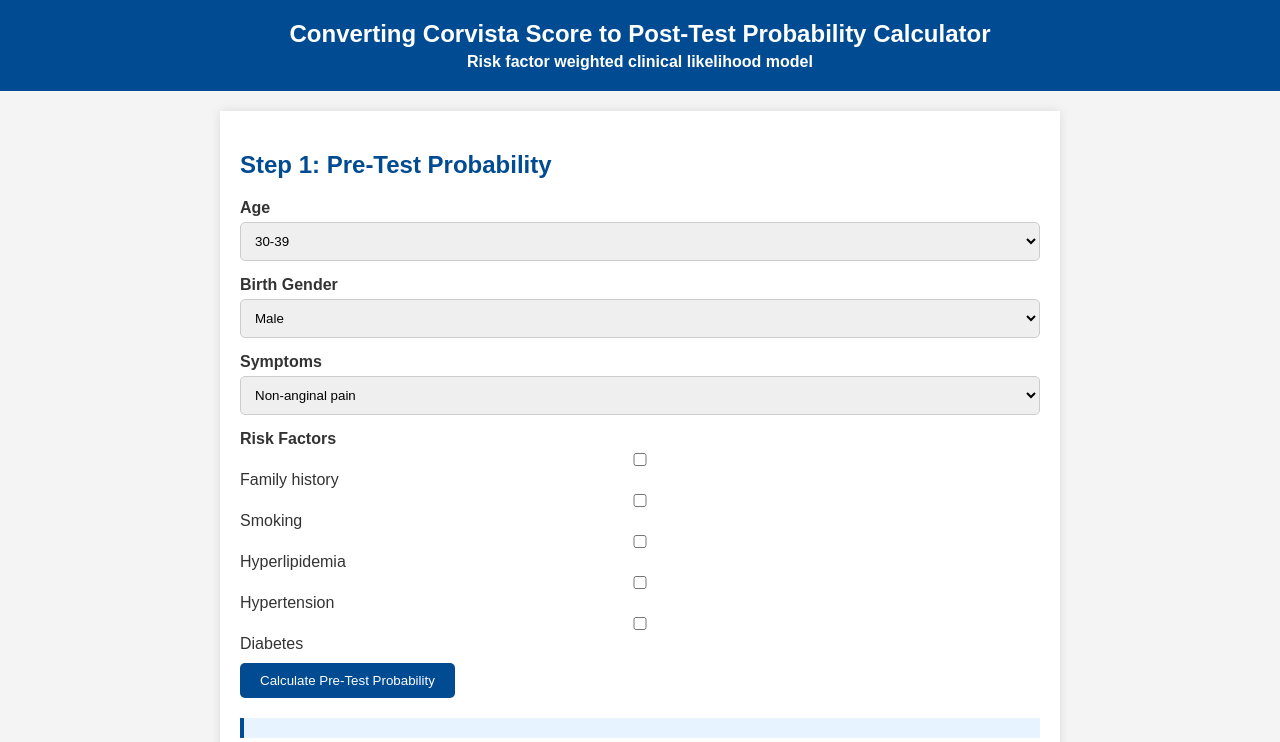
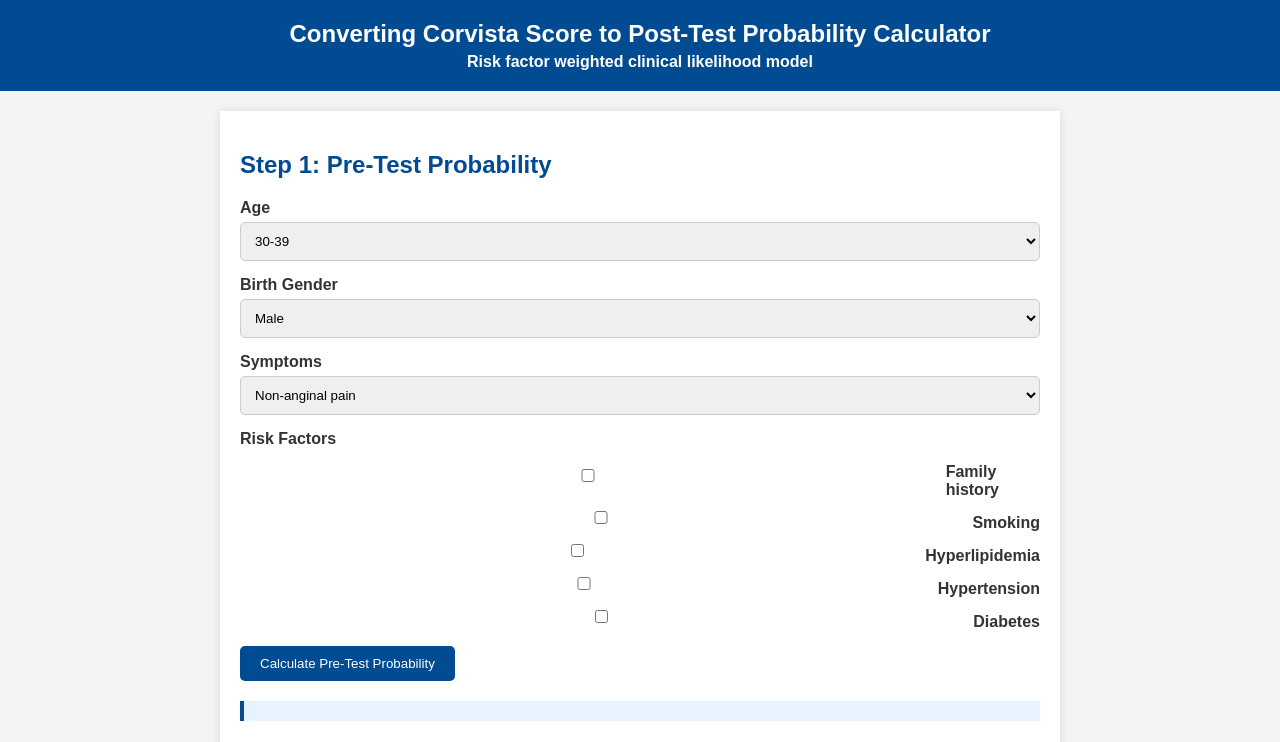
Before and after one commit to Nikhilrangaa/corvistachatbot, a plain HTML site: page index.html in a window 1280 px wide. Shown: the top 742 px of the page. Drawn offline with Linux system fonts and the light colour scheme.

Commit message:
Update index.html

```diff
--- a/index.html
+++ b/index.html
@@ -76,6 +76,14 @@
         .bold-text {
             font-weight: bold;
         }
+        .checkbox-container {
+            display: flex;
+            align-items: center;
+            margin: 5px 0;
+        }
+        .checkbox-container input {
+            margin-right: 10px;
+        }
     </style>
 </head>
 <body>
@@ -109,11 +117,26 @@
 
         <label for="riskFactors">Risk Factors</label>
         <div id="riskFactors">
-            <input type="checkbox" id="familyHistory" name="riskFactors" value="familyHistory"> Family history<br>
-            <input type="checkbox" id="smoking" name="riskFactors" value="smoking"> Smoking<br>
-            <input type="checkbox" id="hyperlipidemia" name="riskFactors" value="hyperlipidemia"> Hyperlipidemia<br>
-            <input type="checkbox" id="hypertension" name="riskFactors" value="hypertension"> Hypertension<br>
-            <input type="checkbox" id="diabetes" name="riskFactors" value="diabetes"> Diabetes<br>
+            <div class="checkbox-container">
+                <input type="checkbox" id="familyHistory" name="riskFactors" value="familyHistory">
+                <label for="familyHistory">Family history</label>
+            </div>
+            <div class="checkbox-container">
+                <input type="checkbox" id="smoking" name="riskFactors" value="smoking">
+                <label for="smoking">Smoking</label>
+            </div>
+            <div class="checkbox-container">
+                <input type="checkbox" id="hyperlipidemia" name="riskFactors" value="hyperlipidemia">
+                <label for="hyperlipidemia">Hyperlipidemia</label>
+            </div>
+            <div class="checkbox-container">
+                <input type="checkbox" id="hypertension" name="riskFactors" value="hypertension">
+                <label for="hypertension">Hypertension</label>
+            </div>
+            <div class="checkbox-container">
+                <input type="checkbox" id="diabetes" name="riskFactors" value="diabetes">
+                <label for="diabetes">Diabetes</label>
+            </div>
         </div>
 
         <button onclick="calculatePreProbability()">Calculate Pre-Test Probability</button>
```
